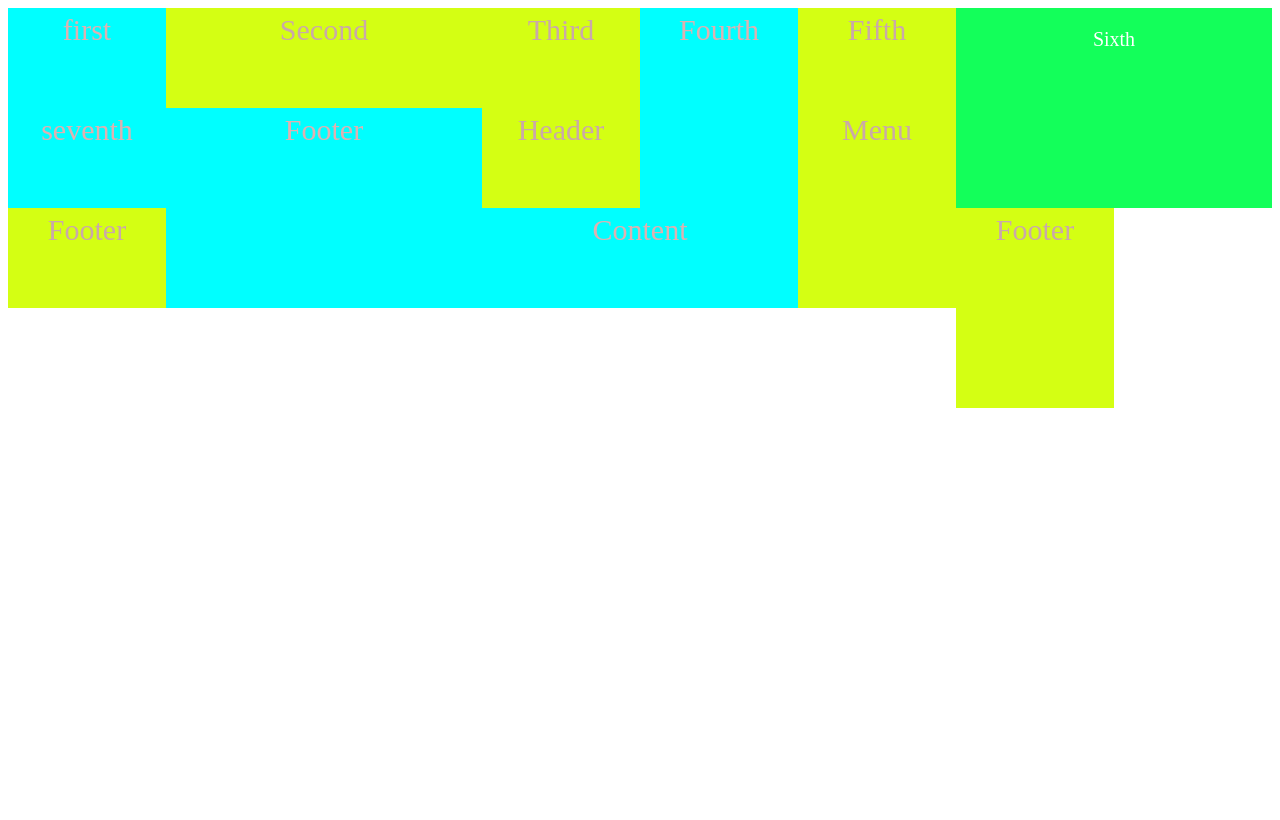
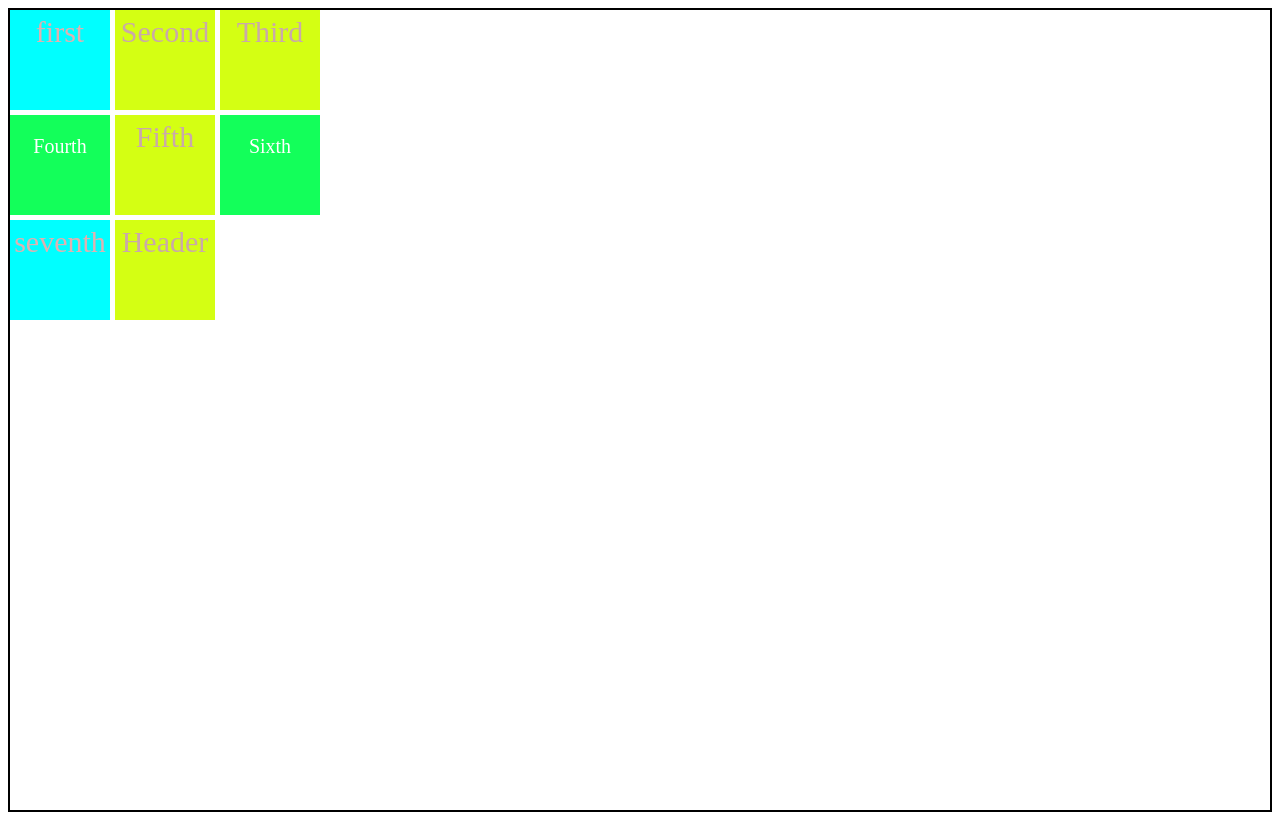
Before and after one commit to MushfikRF/Grid-flexbox, a plain HTML site: page index.html in a window 1280 px wide. Drawn offline with Linux system fonts and the light colour scheme.

Commit message:
grid dense

```diff
--- a/Css/grid-dense.css
+++ b/Css/grid-dense.css
@@ -1,16 +1,15 @@
 .container {
+	border: 2px solid black;
+	height: 100vh;
 	display: grid;
-	grid-template-columns: repeat(auto-fit, minmax(150px, 1fr));
+	grid-gap: 5px;
+	grid-template-columns: repeat(3, 100px);
 	grid-auto-rows: 100px;
 	grid-auto-flow: dense;
 }
 .horizontal {
-	grid-column: span 2;
 }
 .vertical {
-	grid-row: span 2;
 }
 .big {
-	grid-column: span 2;
-	grid-row: span 2;
 }
--- a/index.html
+++ b/index.html
@@ -16,17 +16,12 @@
 			<div class="one">first</div>
 			<div class="two horizontal">Second</div>
 			<div class="two">Third</div>
-			<div class="one vertical">Fourth</div>
+			<div class="three vertical">Fourth</div>
 			<div class="two">Fifth</div>
 			<div class="three big">Sixth</div>
 			<div class="one">seventh</div>
-			<div class="one footer big">Footer</div>
+
 			<div class="two header">Header</div>
-			<div class="two vertical menu">Menu</div>
-			<div class="one horizontal content">Content</div>
-
-			<div class="two footer">Footer</div>
-			<div class="two footer vertical">Footer</div>
 		</div>
 	</body>
 </html>
```
